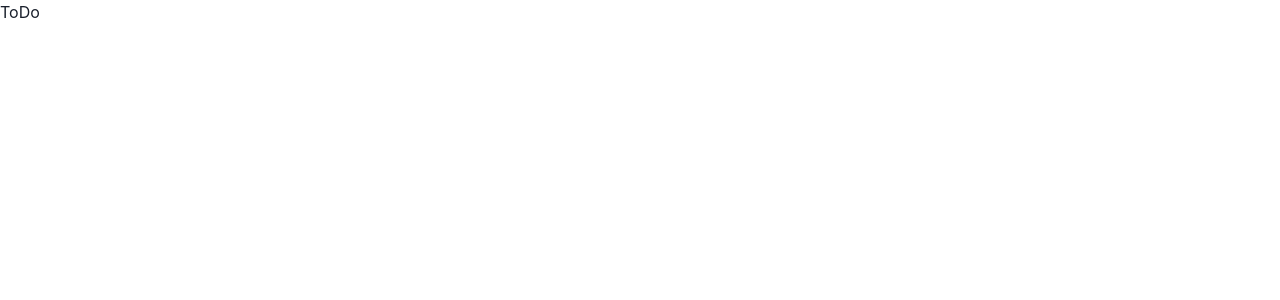
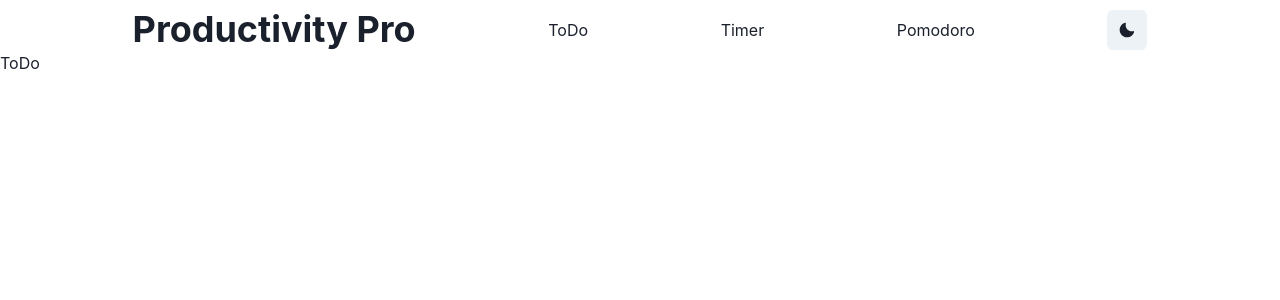
Before and after one commit to AlexandroM1234/ProductivityPro, a React (Create React App) app in the folder client/: page /ToDo in a window 1280 px wide. Shown: the top 300 px of the page. Built offline with nearby package versions, Linux system fonts and the light colour scheme.

Commit message:
refactored structure of app and moved around where the routes were

```diff
--- a/client/src/App.jsx
+++ b/client/src/App.jsx
@@ -1,23 +1,20 @@
 import React from "react";
-import { Link as ReachLink } from "react-router-dom";
-import { Link } from "@chakra-ui/react";
-import { Heading, Flex } from "@chakra-ui/react";
-import ColorModeToggle from "./Components/ColorModeToggle";
+import { Routes, Route } from "react-router-dom";
+import Layout from "./Components/Layout";
+import ToDo from "./Components/ToDo";
+import Timer from "./Components/Timer";
+import Pomodoro from "./Components/Pomodoro ";
+
 const App = () => {
   return (
-    <Flex justify={"space-evenly"} marginTop={"2"} alignItems={"center"}>
-      <Heading as="h1">Productivity Pro</Heading>
-      <Link as={ReachLink} to={"ToDo"}>
-        ToDo
-      </Link>
-      <Link as={ReachLink} to={"Timer"}>
-        Timer
-      </Link>
-      <Link as={ReachLink} to={"Pomodoro"}>
-        Pomodoro
-      </Link>
-      <ColorModeToggle />
-    </Flex>
+    <Routes>
+      <Route path="/" element={<Layout />}>
+        <Route index element={<ToDo />} />
+        <Route path="ToDo" element={<ToDo />} />
+        <Route path="Pomodoro" element={<Pomodoro />} />
+        <Route path="Timer" element={<Timer />} />
+      </Route>
+    </Routes>
   );
 };
 
--- /dev/null
+++ b/client/src/Components/GlobalNav.jsx
@@ -0,0 +1,25 @@
+import React from "react";
+import { Link as ReachLink } from "react-router-dom";
+import { Link } from "@chakra-ui/react";
+import { Heading, Flex } from "@chakra-ui/react";
+import ColorModeToggle from "./ColorModeToggle";
+
+const GlobalNav = () => {
+  return (
+    <Flex justify={"space-evenly"} marginTop={"2"} alignItems={"center"}>
+      <Heading as="h1">Productivity Pro</Heading>
+      <Link as={ReachLink} to={"ToDo"}>
+        ToDo
+      </Link>
+      <Link as={ReachLink} to={"Timer"}>
+        Timer
+      </Link>
+      <Link as={ReachLink} to={"Pomodoro"}>
+        Pomodoro
+      </Link>
+      <ColorModeToggle />
+    </Flex>
+  );
+};
+
+export default GlobalNav;
--- /dev/null
+++ b/client/src/Components/Layout.jsx
@@ -0,0 +1,17 @@
+import React from "react";
+import { Outlet } from "react-router-dom";
+import { Box } from "@chakra-ui/react";
+import GlobalNav from "./GlobalNav";
+
+const Layout = () => {
+  return (
+    <Box>
+      <GlobalNav />
+      <main>
+        <Outlet />
+      </main>
+    </Box>
+  );
+};
+
+export default Layout;
--- a/client/src/index.jsx
+++ b/client/src/index.jsx
@@ -1,25 +1,17 @@
 import React from "react";
 import ReactDOM from "react-dom";
+import { BrowserRouter as Router } from "react-router-dom";
 import App from "./App";
 import reportWebVitals from "./reportWebVitals";
 import { ChakraProvider, ColorModeScript } from "@chakra-ui/react";
 import theme from "./theme";
-import { BrowserRouter as Router, Routes, Route } from "react-router-dom";
-import ToDo from "./Components/ToDo";
-import Pomodoro from "./Components/Pomodoro ";
-import Timer from "./Components/Timer";
 
 ReactDOM.render(
   <React.StrictMode>
     <ChakraProvider>
       <ColorModeScript initialColorMode={theme.config.initialColorMode} />
       <Router>
-        <Routes>
-          <Route path="/" element={<App />} />
-          <Route path="ToDo" element={<ToDo />} />
-          <Route path="Timer" element={<Timer />} />
-          <Route path="Pomodoro" element={<Pomodoro />} />
-        </Routes>
+        <App />
       </Router>
     </ChakraProvider>
   </React.StrictMode>,
```
